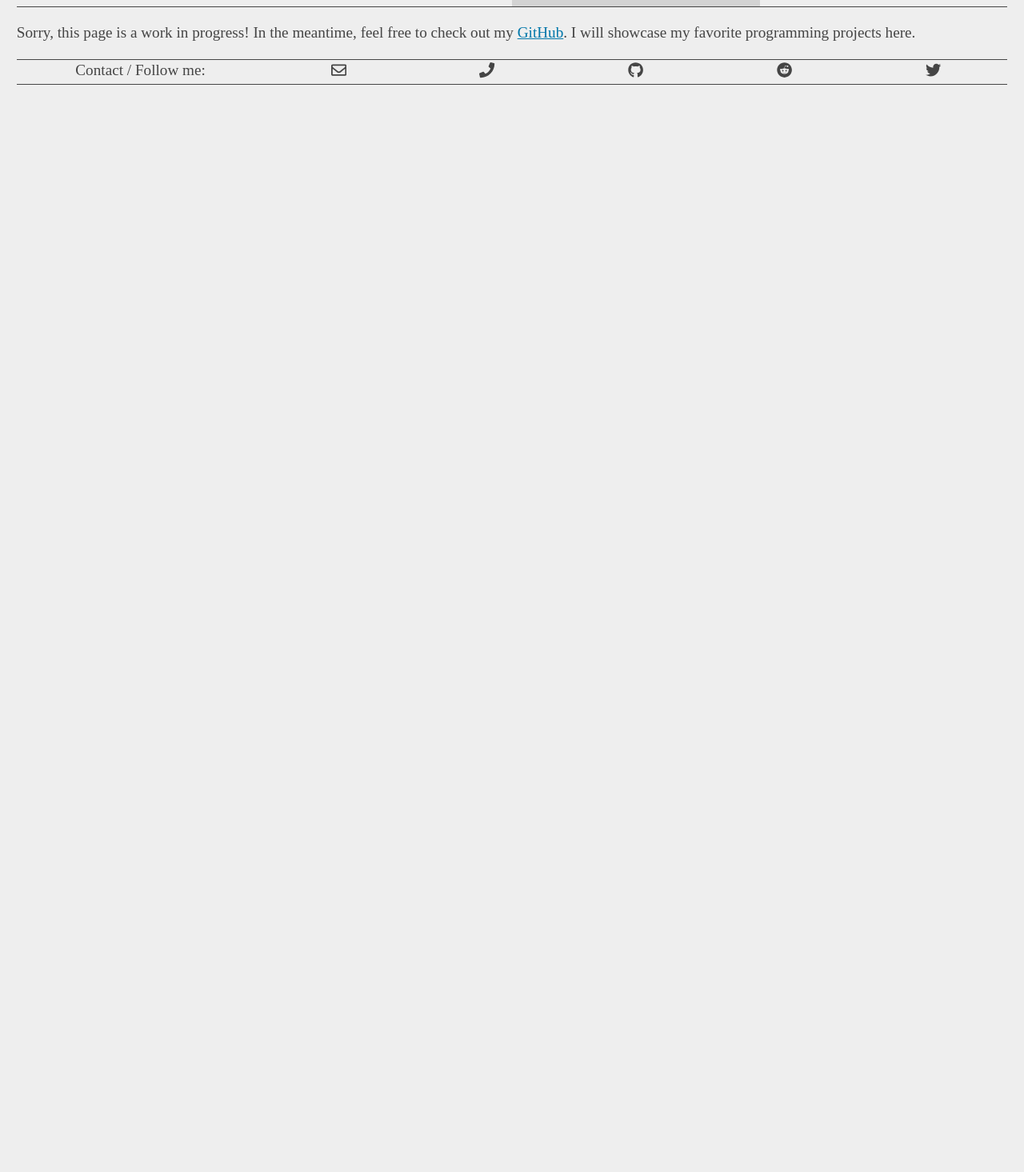
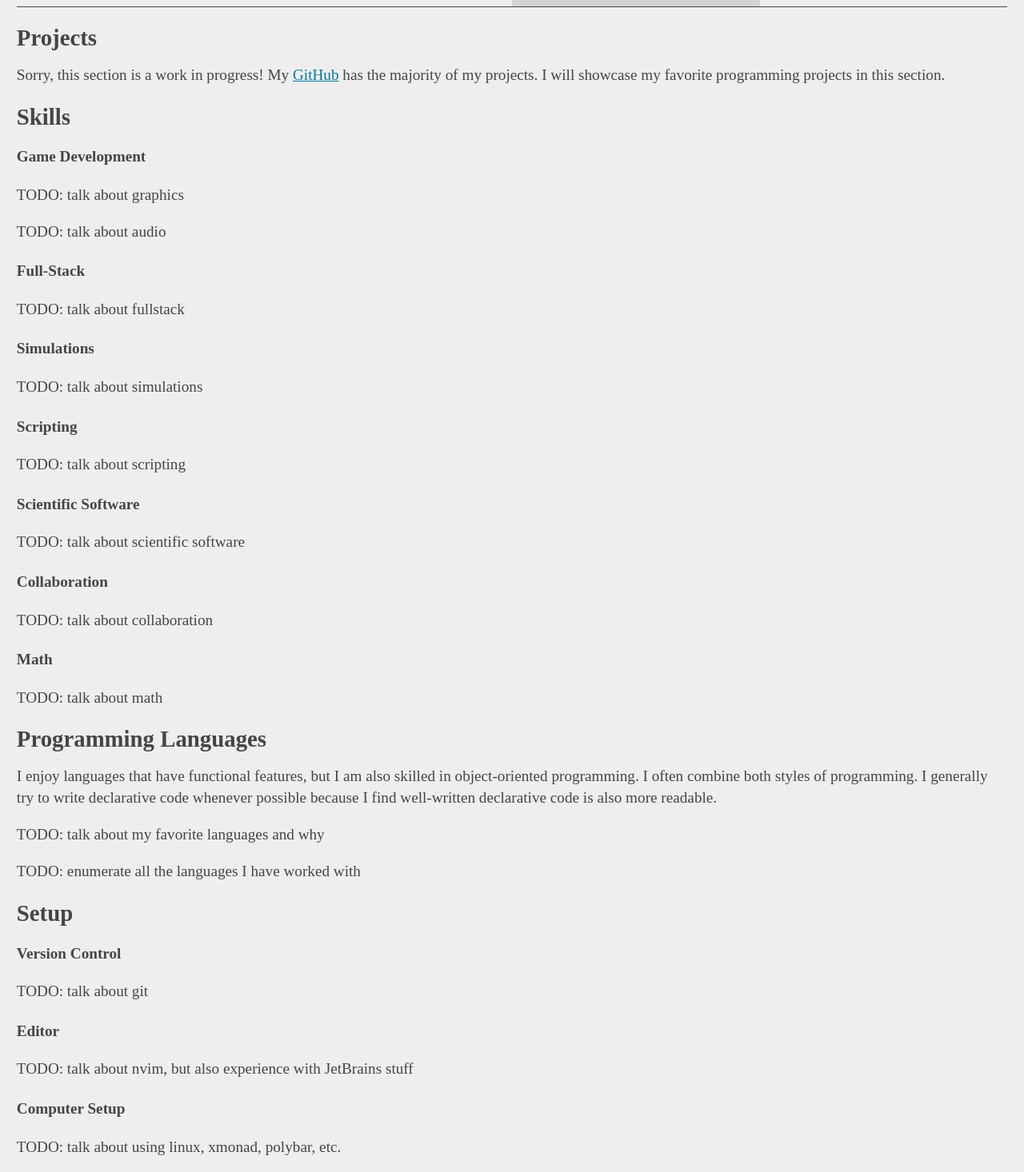
Before and after one commit to SaurabhTotey/Portfolio-Website, a Gatsby app: page /Programming in a window 1280 px wide. Shown: the part 140-1606 px from the top of the page at 80% size. Before the commit the page ends 800 px from the top, so only its background shows below. Built offline with nearby package versions, Linux system fonts and the light colour scheme.

Commit message:
Plans for programming page

```diff
--- a/src/pages/Programming.js
+++ b/src/pages/Programming.js
@@ -3,6 +3,34 @@ import Layout from "../components/Layout";
 
 export default () => (
 	<Layout>
-		<p>Sorry, this page is a work in progress! In the meantime, feel free to check out my <a href={"https://www.github.com/SaurabhTotey"}>GitHub</a>. I will showcase my favorite programming projects here.</p>
+		<h2>Projects</h2>
+		<p>Sorry, this section is a work in progress! My <a href={"https://www.github.com/SaurabhTotey"}>GitHub</a> has the majority of my projects. I will showcase my favorite programming projects in this section.</p>
+		<h2>Skills</h2>
+		<h4>Game Development</h4>
+		<p>TODO: talk about graphics</p>
+		<p>TODO: talk about audio</p>
+		<h4>Full-Stack</h4>
+		<p>TODO: talk about fullstack</p>
+		<h4>Simulations</h4>
+		<p>TODO: talk about simulations</p>
+		<h4>Scripting</h4>
+		<p>TODO: talk about scripting</p>
+		<h4>Scientific Software</h4>
+		<p>TODO: talk about scientific software</p>
+		<h4>Collaboration</h4>
+		<p>TODO: talk about collaboration</p>
+		<h4>Math</h4>
+		<p>TODO: talk about math</p>
+		<h2>Programming Languages</h2>
+		<p>I enjoy languages that have functional features, but I am also skilled in object-oriented programming. I often combine both styles of programming. I generally try to write declarative code whenever possible because I find well-written declarative code is also more readable.</p>
+		<p>TODO: talk about my favorite languages and why</p>
+		<p>TODO: enumerate all the languages I have worked with</p>
+		<h2>Setup</h2>
+		<h4>Version Control</h4>
+		<p>TODO: talk about git</p>
+		<h4>Editor</h4>
+		<p>TODO: talk about nvim, but also experience with JetBrains stuff</p>
+		<h4>Computer Setup</h4>
+		<p>TODO: talk about using linux, xmonad, polybar, etc.</p>
 	</Layout>
 )
```
